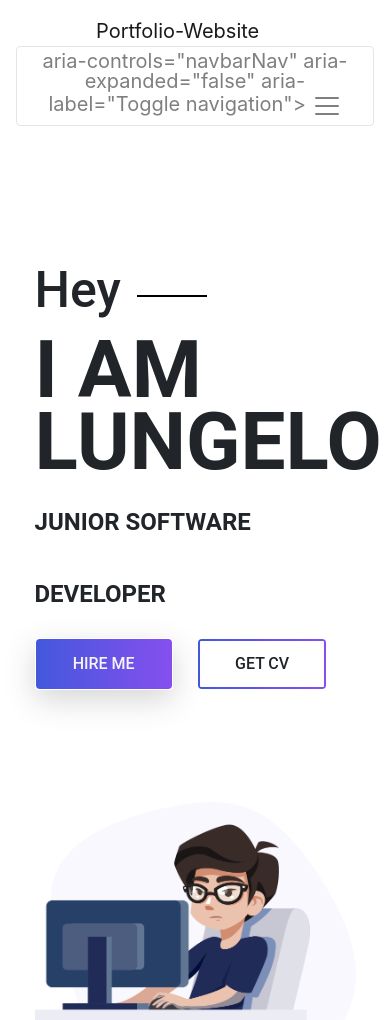
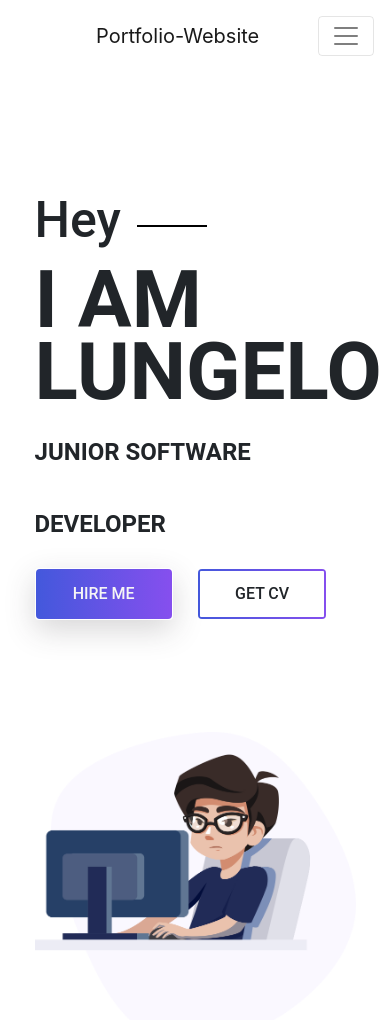
Before and after one commit to LungeloMageba/personal-website, a plain HTML site: page Index.html in a window 390 px wide. Shown: the top 1020 px of the page. Drawn offline with Linux system fonts and the light colour scheme.

Commit message:
Update Index.html

```diff
--- a/Index.html
+++ b/Index.html
@@ -41,7 +41,7 @@
         <div class="main-menu">
             <nav class="navbar navbar-expand-lg navbar-light">
                 <a class="navbar-brand" href="#">Portfolio-Website</a>
-                <button class="navbar-toggler" type="button" data-toggle="collapse" data-target="#navbarNav">
+                <button class="navbar-toggler" type="button" data-toggle="collapse" data-target="#navbarNav"
                     aria-controls="navbarNav" aria-expanded="false" aria-label="Toggle navigation">
                     <span class="navbar-toggler-icon"></span>
                 </button>
```
